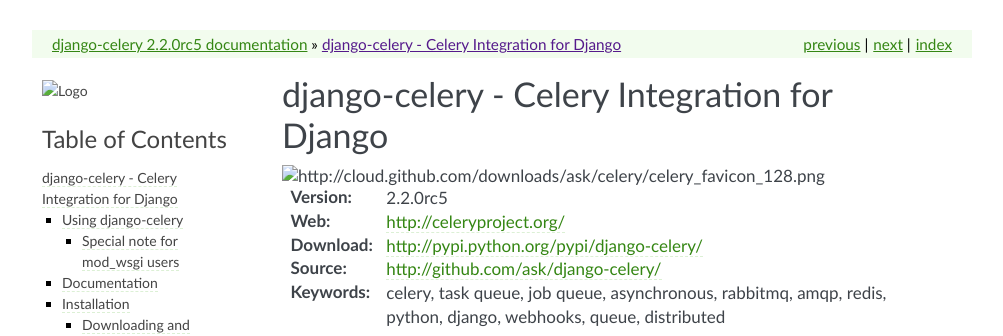
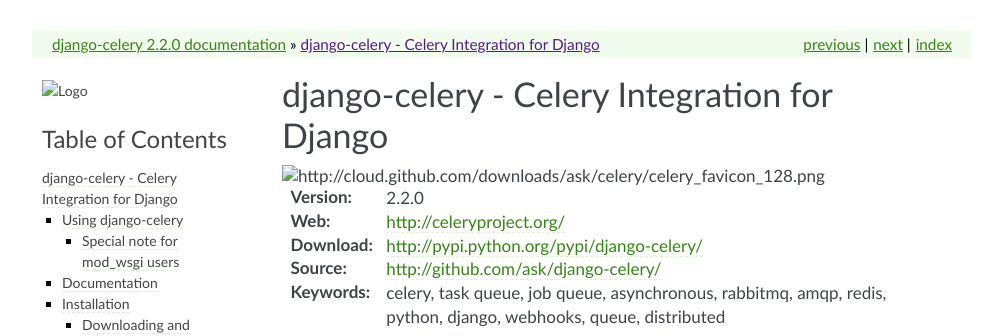
Before and after one commit to celery/django-celery, a Sphinx documentation site: the page built from docs/introduction.rst, in a window 1280 px wide and 900 px high. Shown: the top 336 px of the window, without its empty margins (138-1141 px from the left). Built offline with Sphinx 7.4.7, drawn with Linux system fonts in a browser that asks for light colours; some of the changed text lies outside the part shown.

Commit message:
Bumps version to 2.2.0 and updates changelog

```diff
--- a/README.rst
+++ b/README.rst
@@ -4,7 +4,7 @@
 
 .. image:: http://cloud.github.com/downloads/ask/celery/celery_favicon_128.png
 
-:Version: 2.2.0rc5
+:Version: 2.2.0
 :Web: http://celeryproject.org/
 :Download: http://pypi.python.org/pypi/django-celery/
 :Source: http://github.com/ask/django-celery/
--- a/djcelery/__init__.py
+++ b/djcelery/__init__.py
@@ -2,7 +2,7 @@
 import os
 
 
-VERSION = (2, 2, 0, "rc5")
+VERSION = (2, 2, 0)
 
 __version__ = ".".join(map(str, VERSION[0:3])) + "".join(VERSION[3:])
 __author__ = "Ask Solem"
--- a/docs/introduction.rst
+++ b/docs/introduction.rst
@@ -4,7 +4,7 @@
 
 .. image:: http://cloud.github.com/downloads/ask/celery/celery_favicon_128.png
 
-:Version: 2.2.0rc5
+:Version: 2.2.0
 :Web: http://celeryproject.org/
 :Download: http://pypi.python.org/pypi/django-celery/
 :Source: http://github.com/ask/django-celery/
```
Also changed, not shown: 1 other file.
